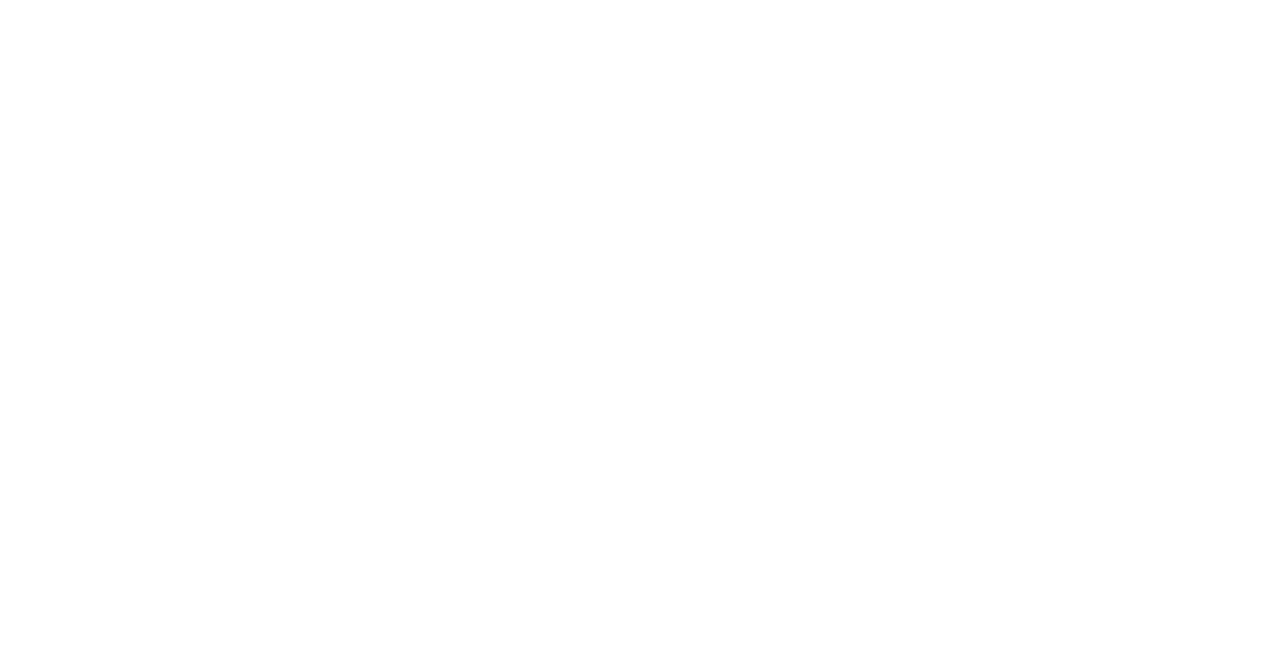
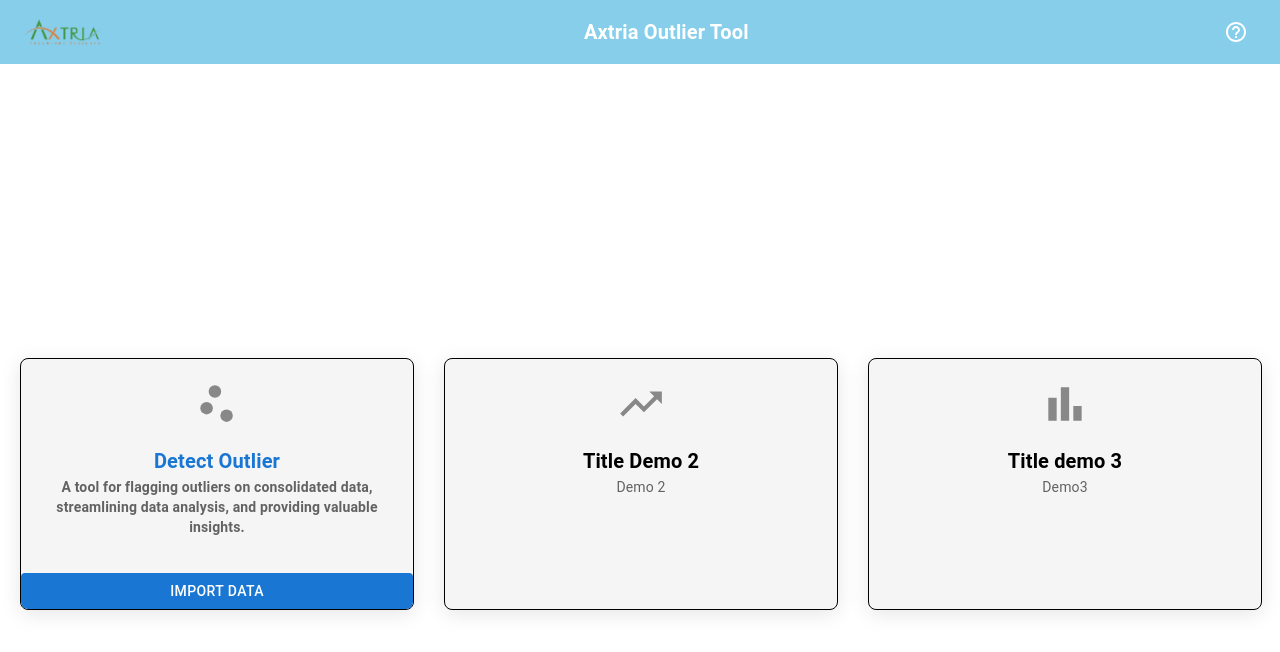
Before and after one commit to ankitaxtria7949/outlier, a React (Create React App) app: page / in a window 1280 px wide. Shown: the top 652 px of the page. Built offline with nearby package versions, Linux system fonts and the light colour scheme.

Commit message:
Home page, Header added

```diff
--- a/package.json
+++ b/package.json
@@ -5,6 +5,7 @@
   "dependencies": {
     "@emotion/react": "^11.14.0",
     "@emotion/styled": "^11.14.0",
+    "@mui/icons-material": "^6.2.0",
     "@mui/material": "^6.2.0",
     "cra-template": "1.2.0",
     "react": "^19.0.0",
--- a/src/App.js
+++ b/src/App.js
@@ -1,16 +1,18 @@
 import React from 'react';
 import { BrowserRouter as Router, Routes, Route } from 'react-router-dom';
 import { SavedFilesProvider } from './Body/SavedFilesContext';
-
+import Home from './Body/Home';
+import { Header } from './Header/Header';
 
 
 function App() {
   return (
     <SavedFilesProvider> {/* Wrap the app with SavedFilesProvider */}
       <Router>
+        <Header />
         <Routes>
           {/* Home page */}
-        <Route path="/" />
+          <Route path="/" element={<Home />} />
           {/* input page */}
           <Route path="/input-data" />
         </Routes>
--- a/src/Body/Home.jsx
+++ b/src/Body/Home.jsx
@@ -0,0 +1,129 @@
+import React from 'react';
+import { Card, CardContent, Typography, CardActionArea, Grid, Box, Button } from '@mui/material';
+import { TrendingUp, BarChart } from '@mui/icons-material';
+import ScatterPlotIcon from '@mui/icons-material/ScatterPlot';
+import { useNavigate } from 'react-router-dom';
+
+const Home = () => {
+    const navigate = useNavigate();
+
+    const handleNavigate = () => {
+        navigate('/input-data');  // Change '/import-data' to your actual import data route
+    };
+    return (
+        <Box
+            sx={{
+                display: 'flex',
+                justifyContent: 'center',
+                alignItems: 'center',
+                height: '100vh',
+                backgroundColor: '#ffffff',  // White background for the page
+                padding: '20px',
+            }}
+        >
+            <Grid container spacing={4} justifyContent="center">
+                {/* Card 1 */}
+                <Grid item xs={12} sm={6} md={4}>
+                    <Card
+                        sx={{
+                            width: '100%',
+                            minHeight: 250,
+                            background: '#f5f5f5',
+                            color: 'black',
+                            boxShadow: '0px 4px 20px rgba(0, 0, 0, 0.1)',
+                            borderRadius: '8px',
+                            border: '1px solid black',
+                            '&:hover': { boxShadow: '0px 8px 30px rgba(0, 0, 0, 0.2)' },
+                            display: 'flex',
+                            flexDirection: 'column',
+                            justifyContent: 'space-between', // Space for content and button
+                        }}
+                    >
+                        <CardActionArea sx={{ display: 'flex', flexDirection: 'column', alignItems: 'center' }}>
+                            <ScatterPlotIcon sx={{ fontSize: 50, color: '#888888', marginTop: '20px' }} />
+                            <CardContent sx={{ display: 'flex', flexDirection: 'column', alignItems: 'center' }}>
+                                <Typography variant="h6" component="div" sx={{ fontWeight: 'bold', color: '#1976d2' }}>
+                                    Detect Outlier
+                                </Typography>
+                                <Typography
+                                    variant="body2"
+                                    sx={{ fontWeight: 'bold', color: 'text.secondary', textAlign: 'center', fontSize: '14px' }}
+                                >
+                                    A tool for flagging outliers on consolidated data, streamlining data analysis, and providing valuable insights.
+                                </Typography>
+                            </CardContent>
+                        </CardActionArea>
+
+                        {/* Button at the bottom of the card */}
+                        <Button
+                            onClick={handleNavigate}
+                            sx={{
+                                marginTop: 'auto',  // Push the button to the bottom
+                                backgroundColor: '#1976d2',
+                                color: 'white',
+                                '&:hover': { backgroundColor: '#1565c0' },
+                            }}
+                        >
+                            Import Data
+                        </Button>
+                    </Card>
+                </Grid>
+
+                {/* Card 2 */}
+                <Grid item xs={12} sm={6} md={4}>
+                    <Card
+                        sx={{
+                            width: '100%',
+                            minHeight: 250,  // Adjusted height
+                            background: '#f5f5f5',  // Light grey background for the card
+                            color: 'black',
+                            boxShadow: '0px 4px 20px rgba(0, 0, 0, 0.1)',  // Light shadow for a soft effect
+                            borderRadius: '8px',
+                            border: '1px solid black',  // Black border to differentiate the card
+                            '&:hover': { boxShadow: '0px 8px 30px rgba(0, 0, 0, 0.2)' },
+                        }}
+                    >
+                        <CardActionArea sx={{ display: 'flex', flexDirection: 'column', alignItems: 'center' }}>
+                            <TrendingUp sx={{ fontSize: 50, color: '#888888', marginTop: '20px' }} />
+                            <CardContent sx={{ display: 'flex', flexDirection: 'column', alignItems: 'center' }}>
+                                <Typography variant="h6" component="div" sx={{ fontWeight: 'bold' }}>
+                                    Title Demo 2                                </Typography>
+                                <Typography variant="body2" sx={{ color: 'text.secondary', textAlign: 'center', fontSize: '14px' }}>
+                                    Demo 2                                </Typography>
+                            </CardContent>
+                        </CardActionArea>
+                    </Card>
+                </Grid>
+
+                {/* Card 3 */}
+                <Grid item xs={12} sm={6} md={4}>
+                    <Card
+                        sx={{
+                            width: '100%',
+                            minHeight: 250,  // Adjusted height
+                            background: '#f5f5f5',  // Light grey background for the card
+                            color: 'black',
+                            boxShadow: '0px 4px 20px rgba(0, 0, 0, 0.1)',  // Light shadow for a soft effect
+                            borderRadius: '8px',
+                            border: '1px solid black',  // Black border to differentiate the card
+                            '&:hover': { boxShadow: '0px 8px 30px rgba(0, 0, 0, 0.2)' },
+                        }}
+                    >
+                        <CardActionArea sx={{ display: 'flex', flexDirection: 'column', alignItems: 'center' }}>
+                            <BarChart sx={{ fontSize: 50, color: '#888888', marginTop: '20px' }} />
+                            <CardContent sx={{ display: 'flex', flexDirection: 'column', alignItems: 'center' }}>
+                                <Typography variant="h6" component="div" sx={{ fontWeight: 'bold' }}>
+                                    Title demo 3                                </Typography>
+                                <Typography variant="body2" sx={{ color: 'text.secondary', textAlign: 'center', fontSize: '14px' }}>
+                                    Demo3
+                                </Typography>
+                            </CardContent>
+                        </CardActionArea>
+                    </Card>
+                </Grid>
+            </Grid>
+        </Box>
+    );
+};
+
+export default Home;
--- /dev/null
+++ b/src/Header/Header.jsx
@@ -0,0 +1,43 @@
+import React from 'react'
+import { AppBar, Toolbar, Typography, IconButton, Box } from '@mui/material';
+import HelpOutlineIcon from '@mui/icons-material/HelpOutline';
+import axtriaImage from '../assets/axtria-logo.png';
+
+
+
+export const Header = () => {
+  return (
+    <AppBar position="static" sx={{ backgroundColor: '#87CEEB' }}> {/* Light Blue Strip */}
+      <Toolbar>
+        {/* Left Side Logo */}
+        <Box
+          component="img"
+          src={axtriaImage} // Replace with your logo URL
+          alt="Logo"
+          sx={{ height: 40, marginRight: 2 }}
+        />
+
+        {/* Center Text */}
+        <Typography
+          variant="h6"
+          component="div"
+          sx={{
+            flexGrow: 1, // Push other items to the sides
+            textAlign: 'center',
+            fontWeight: 'bold',
+            color: '#ffffff',
+          }}
+        >
+          Axtria Outlier Tool
+        </Typography>
+
+        {/* Right Side Help Button */}
+        <IconButton color="inherit">
+          <HelpOutlineIcon />
+        </IconButton>
+      </Toolbar>
+    </AppBar>
+  )
+}
+
+export default Header;
```
Also changed, not shown: src/assets/axtria-logo.png (added), 1 other file (tests, documents, lock files or other folders). Lines whose indentation alone changed are shown as unchanged.
